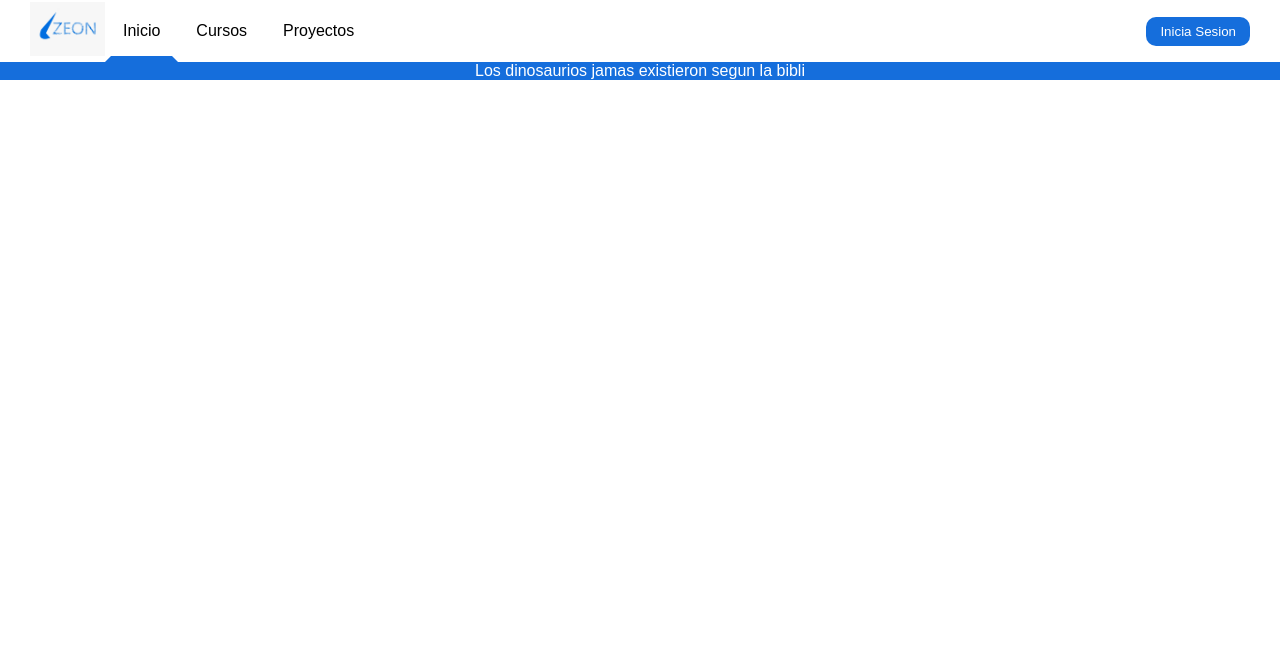
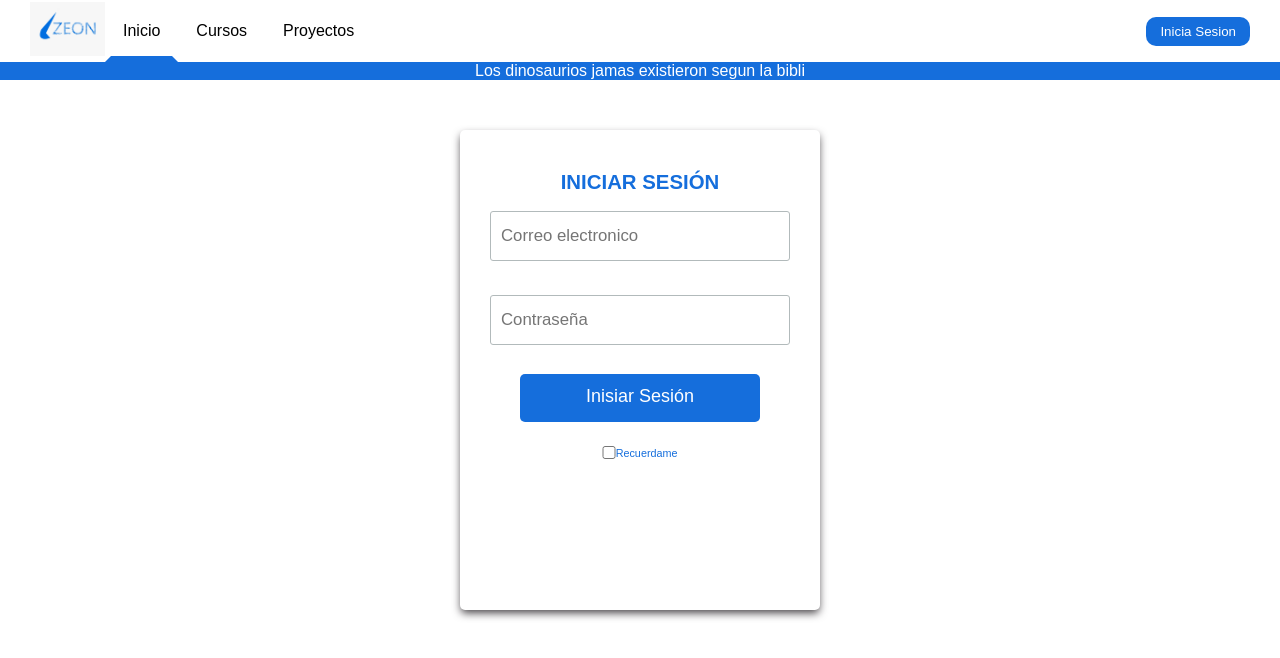
Before and after one commit to BsMonterroso/ZEONBETA, a plain HTML site: page login.html in a window 1280 px wide. Drawn offline with Linux system fonts and the light colour scheme.

Commit message:
Login Completado
Se agrego el  login de inicio de seción y el ipervinculo del boton de inicio de seción del index

```diff
--- /dev/null
+++ b/css/login.css
@@ -0,0 +1,86 @@
+*{
+    margin: 0;
+    padding: 0;
+    font-family: sans-serif;
+}
+
+
+/*-------- ESTILOS DEL CÓDIGO*-------*/
+.rm_login{
+    margin: auto;
+    margin-top: 50px;
+
+    /*------------------------*/
+    font-size: 12px; /*<---- TAMAÑO GENERAL DEL LOGIN*/
+    width: 30em;
+    height: 40em;
+    border-radius: 5px;
+    padding: 0px 2.5em 0px 2.5em;
+    box-sizing: border-box;
+
+    -webkit-box-shadow: 0px 4px 9px -1px rgba(71,67,71,1);
+    -moz-box-shadow: 0px 4px 9px -1px rgba(71,67,71,1);
+    box-shadow: 0px 4px 9px -1px rgba(71,67,71,1);
+
+    display: flex;
+    flex-direction: column;
+}
+
+.rm_login>h2{
+    color: #156EDC;
+    text-align: center;
+    font-size: 1.7em;
+    padding-top:  2em;
+}
+
+.rm_estiloInputText{
+    width: 100%;
+    height: 3em;
+    margin: 1em 0em 1em 0em;
+    border-radius: 3px;
+    border: 1px solid #B2BABB;
+    padding-left: 10px;
+    box-sizing: border-box;
+    font-size: 1.4em;
+}
+
+.rm_estiloBoton{
+    width: 20em;
+    height: 4em;
+    background-color: #156EDC;
+    border-radius: 5px;;
+    margin: auto;
+    margin-top: 1em;
+    margin-bottom: 1em;
+}
+
+.rm_tituloBoton{
+    display: block;
+    color: #ffffff;
+    font-size: 1.5em;
+    text-align: center;
+    margin-top: 0.7em;
+}
+
+.rm_cajaCheck{
+    margin: auto;
+    margin-top: 1em;
+}
+
+.rm_estiloCheck{
+    width: 100%;
+    height: 100%;
+}
+
+.rm_cajaCheck label{
+    display: inline-block;
+    margin-top: 0em;
+    font-size: 0.9em;
+    color: #156EDC;
+}
+
+.rm_check{
+    float: left;
+    width: 1.1em;
+    height: 1.1em;
+}
--- a/login.html
+++ b/login.html
@@ -1,10 +1,12 @@
 <!DOCTYPE html>
 
-<html>
+<html lang="es">
 
     <head>
         <meta charset="utf-8">
         <link rel="stylesheet" href="css/nav.css">
+        <link rel="stylesheet" href="css/nav.css">
+        <link rel="stylesheet" href="css/login.css">
 
         <meta http-equiv="X-UA-Compatible" content="ie=edge">
 	    <meta name="viewport" content="width=device-width, initical-scale=1.0">
@@ -13,11 +15,9 @@
     </head>
 
     <body>
-
         <header>
             <nav>
                 <div class="menu">
-
                     <div class="logo">
                         <img src="img/logoZeon.jpg">
                     </div>
@@ -30,7 +30,7 @@
                 </div>
 
                 <div class="boton">
-                <button class="inicia">Inicia Sesion</button>
+                    <a href="login.html"><button class="inicia">Inicia Sesion</button></a>
                 </div>
             </nav>
 
@@ -38,12 +38,26 @@
                 Los dinosaurios jamas existieron segun la bibli
             </div>
         </header>
+        <!----------------------- SECCIÓN DEL CUERPO DE LA PÁGINA ------------------------>
+        <div class="body">
 
+            <div class="rm_login">
+                <h2>INICIAR SESIÓN</h2>
+                <input id="rm_entradaUsuario" class="rm_estiloInputText" type="email" placeholder="Correo electronico">
+                <input id="rm_entradaPassword" class="rm_estiloInputText" type="password" placeholder="Contraseña">
+                <botton id="rm_botonInisiarSesion" class="rm_estiloBoton">
+                    <span class="rm_tituloBoton">Inisiar Sesión</span>
+                </botton>
+                <div class="rm_cajaCheck">
+                    <div class="rm_check">
+                        <input type="checkbox" id="rm_check" class="rm_estiloCheck">
+                    </div>
+                    <label>Recuerdame</label>
+                </div>
+            </div>
 
-
-
-    <footer>
-    </footer>
-
+        </div>
+        <!---------------------------- SECCIÓN DEL FOOTER ------------------------------->
+        <footer></footer>
     </body>
 </html>
```
Also changed, not shown: index.html (+1 -1 lines). Lines whose indentation alone changed are shown as unchanged.
